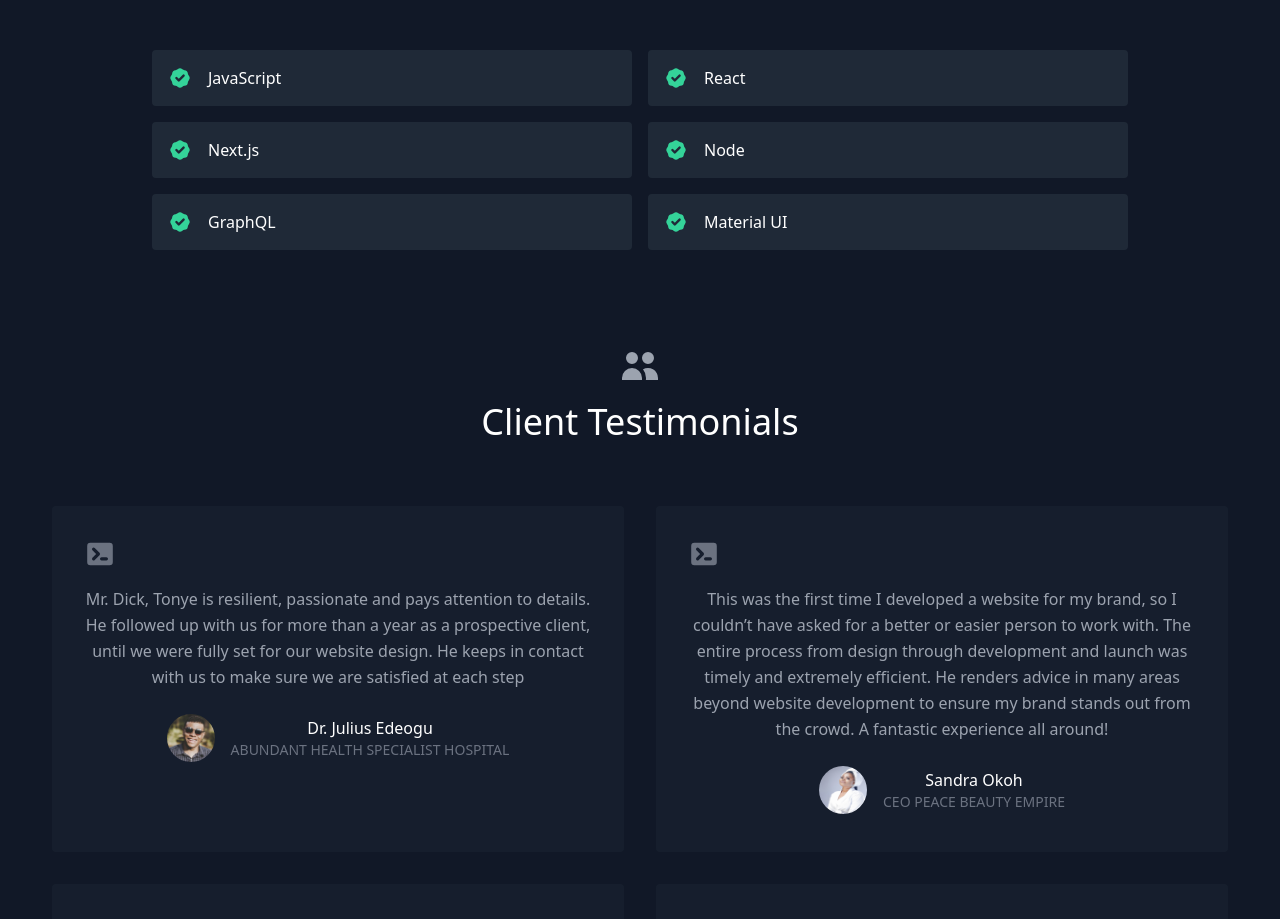
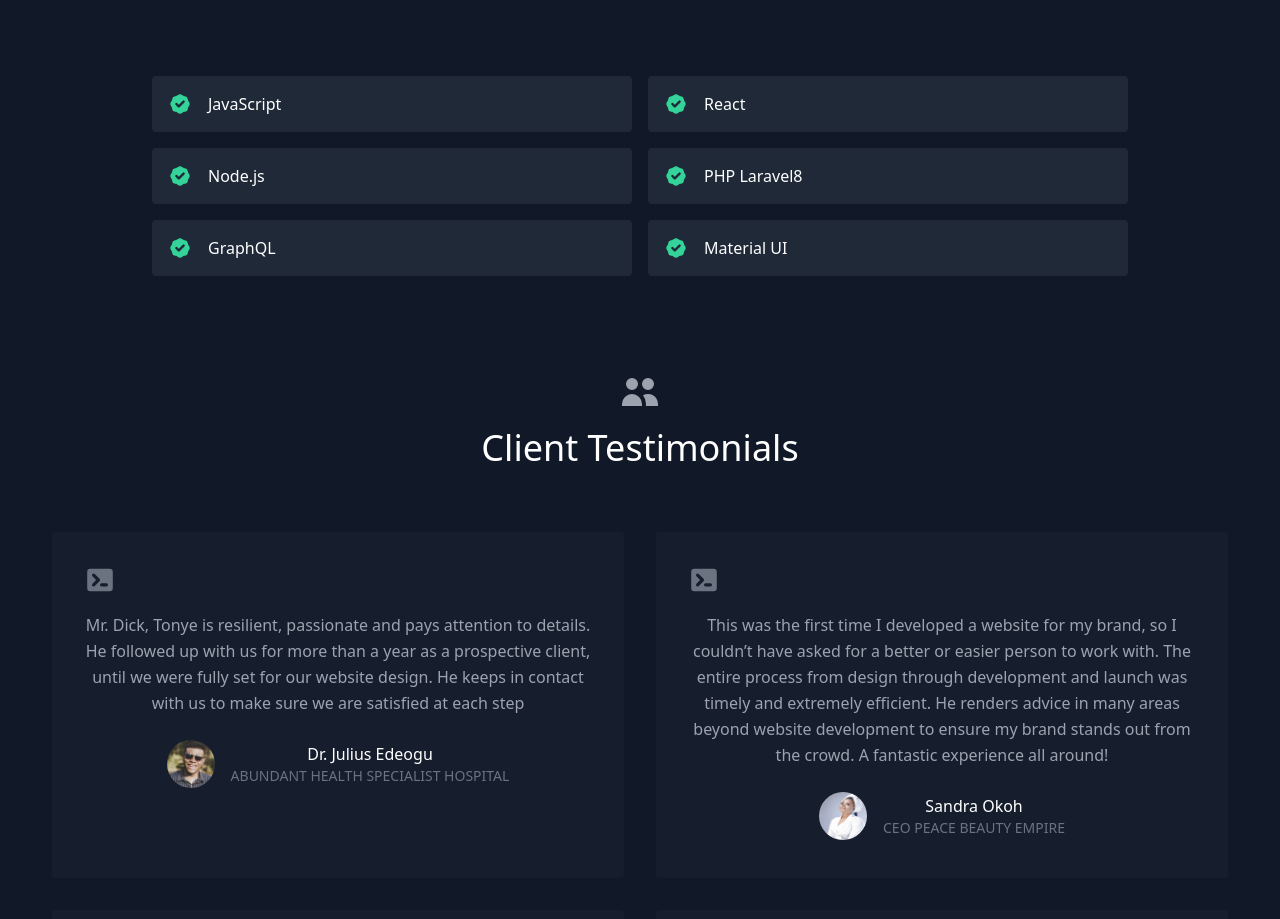
Before and after one commit to tonyedick/Portfolio, a React (Create React App) app: page / in a window 1280 px wide. Shown: the part 2040-2959 px from the top of the page. Built offline with nearby package versions, Linux system fonts and the light colour scheme.

Commit message:
Update data.js

```diff
--- a/src/data.js
+++ b/src/data.js
@@ -3,7 +3,7 @@ export const projects = [
     title: "PBE Organics",
     subtitle: "Ecommerce Development",
     description:
-      "An ecommerce platform that sells organic products and skin care products to customers in Nigeria and abroad.",
+      "An ecommerce platform (built with WordPress) that sells organic products and skin care products to customers in Nigeria and around Africa.",
     image: "./project-1.gif",
     link: "https://pbeorganics.com",
   },
@@ -19,9 +19,9 @@ export const projects = [
     title: "Eggheads International School",
     subtitle: "School Management System",
     description:
-      "Built a full school management system for a school based in Port Harcourt. Redesigned the school website and added responsive dashboard using Material UI",
+      "Built a full ERP software (school management system) for a school based in Port Harcourt. Redesigned the school website and added responsive dashboard using Material UI",
     image: "./project-3.gif",
-    link: "https://dicktonye.com",
+    link: "https://eggheadsintlschool.com",
   },
   {
     title: "Epic Track App",
@@ -36,7 +36,7 @@ export const projects = [
     title: "Glistars Online Store",
     subtitle: "Multivendor ecommerce website",
     description:
-      "Glistars is a Nigerian ecommerce company for Nigerians. With features like vendour registration and complete marketplace",
+      "Glistars Store is a Nigerian ecommerce company for customers and merchants all over the world. With features like vendour registration , it is a complete marketplace",
     image: "./project-5.gif",
     link: "https://glistarsstore.com",
   },
@@ -85,8 +85,8 @@ export const testimonials = [
 export const skills = [
   "JavaScript",
   "React",
-  "Next.js",
-  "Node",
+  "Node.js",
+  "PHP Laravel8",
   "GraphQL",
   "Material UI",
 ];
```
